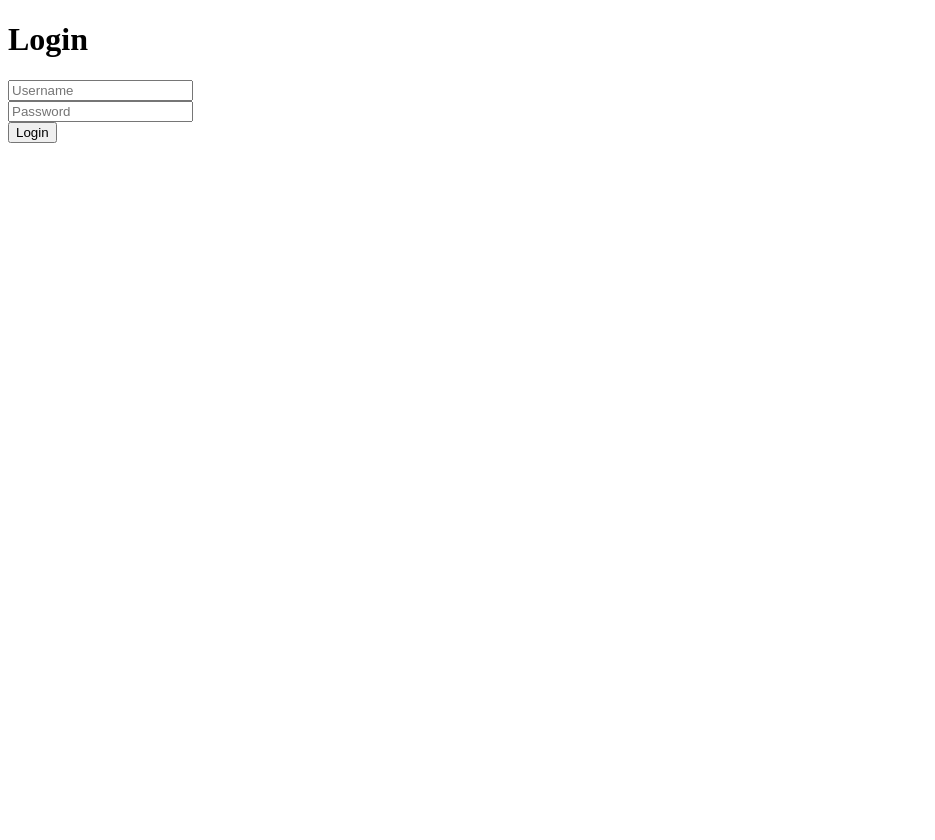
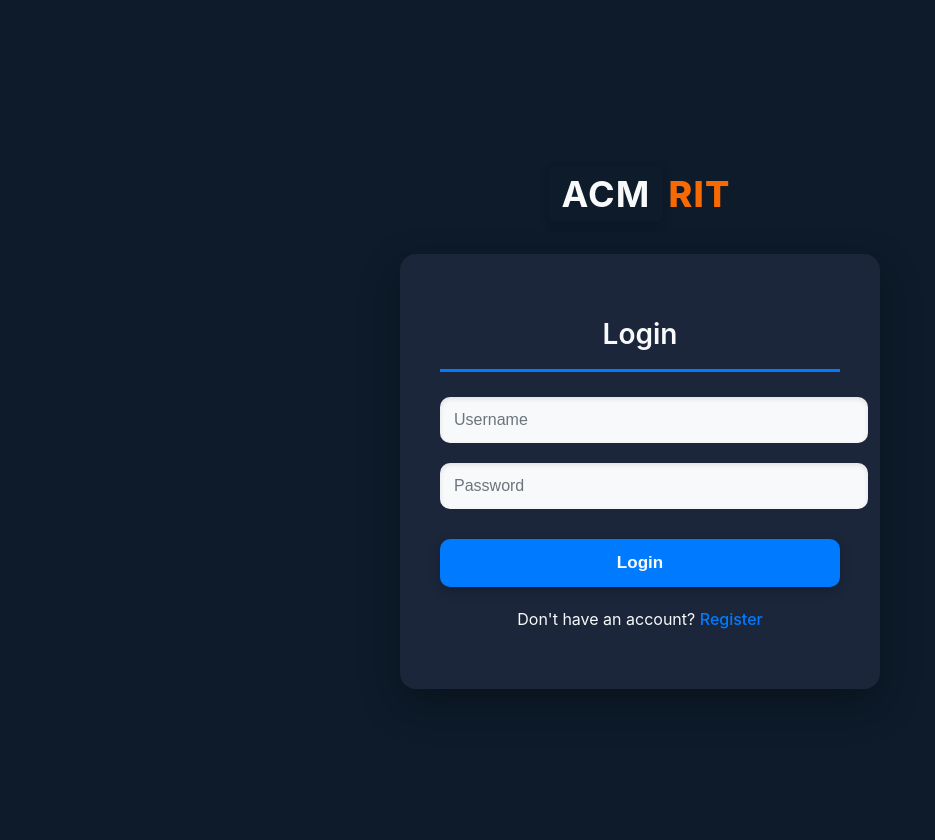
Before and after one commit to swanand11/codeGolf-acm-, a Flask app: template server/templates/login.html in a window 1280 px wide. Shown: the whole page, without its empty margins (0-935 px from the left). Before the commit the page ends 143 px from the top, so only its background shows below. Run offline with Flask 3, Linux system fonts and the light colour scheme; the template is opened without the code that fills it, so the values that code supplies are empty; some libraries are stand-ins or nearby versions.

Commit message:
login-updated

```diff
--- a/server/templates/login.html
+++ b/server/templates/login.html
@@ -3,15 +3,171 @@
 <head>
     <meta charset="UTF-8">
     <meta name="viewport" content="width=device-width, initial-scale=1.0">
-    <title>Login</title>
+    <title>Login - ACM RIT</title>
+    <style>
+        :root {
+            --dark-blue: #0d1b2a;
+            --medium-blue: #1b263b;
+            --light-blue: #415a77;
+            --accent-blue: #007bff;
+            --white: #f8f9fa;
+            --gray: #e0e1dd;
+            --rit-red: #F76902;
+        }
+
+        body {
+            font-family: -apple-system, BlinkMacSystemFont, 'Segoe UI', Roboto, Oxygen, Ubuntu, Cantarell, 'Open Sans', 'Helvetica Neue', sans-serif;
+            background-color: var(--dark-blue);
+            margin: 0;
+            padding: 20px;
+            color: var(--white);
+            line-height: 1.6;
+            display: flex;
+            flex-direction: column;
+            align-items: center;
+            justify-content: center;
+            min-height: 100vh;
+        }
+
+        .header {
+            text-align: center;
+            margin-bottom: 30px;
+            padding-top: 15px;
+        }
+
+        .header-logo {
+            font-size: 36px;
+            font-weight: 700;
+            letter-spacing: 1.2px;
+        }
+
+        .acm {
+            color: var(--white);
+            background-color: var(--dark-blue);
+            padding: 6px 12px;
+            border-radius: 6px;
+            box-shadow: 0 2px 8px rgba(0, 0, 0, 0.2);
+        }
+
+        .rit {
+            color: var(--rit-red);
+            margin-left: 6px;
+            font-weight: 800;
+        }
+
+        .container {
+            max-width: 400px;
+            width: 90%;
+            margin: 0 auto;
+            background: var(--medium-blue);
+            padding: 40px;
+            border-radius: 16px;
+            box-shadow: 0 15px 40px rgba(0, 0, 0, 0.3);
+        }
+
+        h1 {
+            font-size: 28px;
+            margin-bottom: 25px;
+            color: var(--white);
+            border-bottom: 3px solid var(--accent-blue);
+            padding-bottom: 12px;
+            font-weight: 600;
+            text-align: center;
+        }
+
+        input {
+            width: 100%;
+            padding: 14px;
+            margin-bottom: 20px;
+            border: none;
+            border-radius: 10px;
+            background-color: var(--white);
+            color: var(--dark-blue);
+            font-size: 16px;
+            box-shadow: inset 0 2px 5px rgba(0, 0, 0, 0.1);
+        }
+
+        input::placeholder {
+            color: #6c757d;
+        }
+
+        button {
+            width: 100%;
+            margin-top: 10px;
+            padding: 14px 32px;
+            font-size: 17px;
+            font-weight: 600;
+            color: var(--white);
+            background-color: var(--accent-blue);
+            border: none;
+            border-radius: 10px;
+            cursor: pointer;
+            transition: all 0.3s ease;
+            box-shadow: 0 4px 12px rgba(0, 0, 0, 0.2);
+        }
+
+        button:hover {
+            background-color: #0056b3;
+            transform: translateY(-3px);
+            box-shadow: 0 7px 15px rgba(0, 0, 0, 0.25);
+        }
+
+        button:active {
+            transform: translateY(-1px);
+            box-shadow: 0 4px 8px rgba(0, 0, 0, 0.2);
+        }
+
+        .register-link {
+            text-align: center;
+            margin-top: 20px;
+        }
+
+        .register-link a {
+            color: var(--accent-blue);
+            text-decoration: none;
+            font-weight: 500;
+        }
+
+        .register-link a:hover {
+            text-decoration: underline;
+        }
+
+        /* Make it responsive */
+        @media (max-width: 768px) {
+            .container {
+                width: 85%;
+                padding: 30px;
+            }
+
+            .header-logo {
+                font-size: 30px;
+            }
+
+            h1 {
+                font-size: 24px;
+            }
+        }
+    </style>
 </head>
 <body>
-    <h1>Login</h1>
-    <form id="login-form">
-        <input type="text" id="login-username" placeholder="Username" required><br>
-        <input type="password" id="login-password" placeholder="Password" required><br>
-        <button type="submit">Login</button>
-    </form>
+    <div class="header">
+        <div class="header-logo">
+            <span class="acm">ACM</span><span class="rit">RIT</span>
+        </div>
+    </div>
+
+    <div class="container">
+        <h1>Login</h1>
+        <form id="login-form">
+            <input type="text" id="login-username" placeholder="Username" required>
+            <input type="password" id="login-password" placeholder="Password" required>
+            <button type="submit">Login</button>
+        </form>
+
+        <div class="register-link">
+            <p>Don't have an account? <a href="register.html">Register</a></p>
+        </div>
+    </div>
 
     <script>
         const loginForm = document.getElementById('login-form');
```
